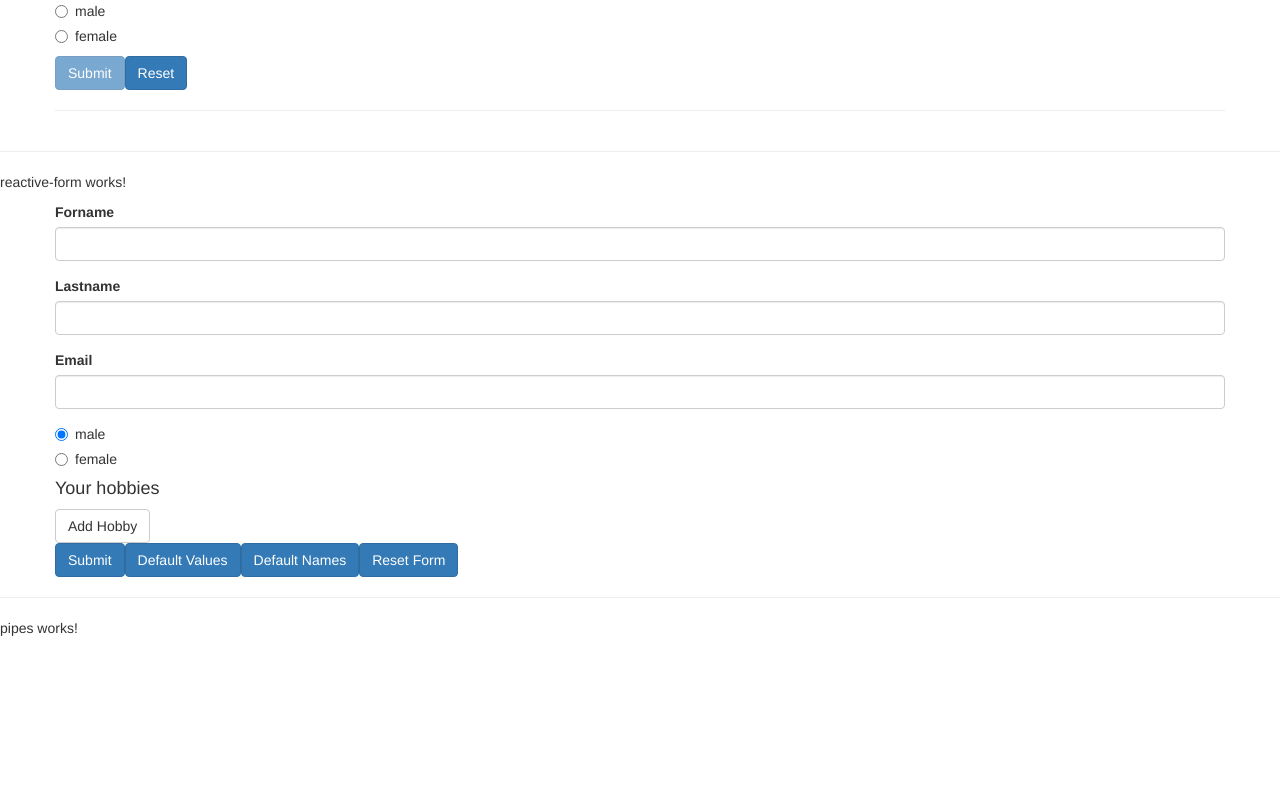
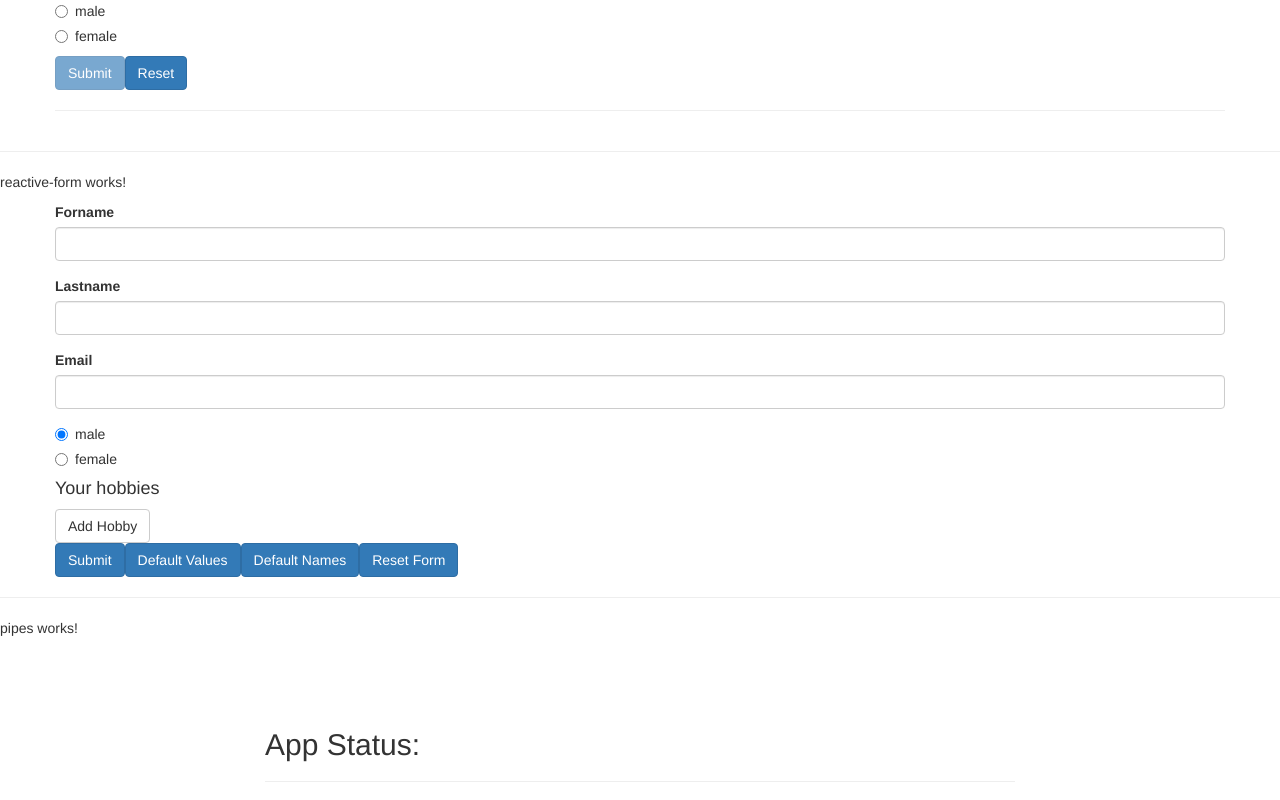
Before and after one commit to slimouGit/angular-sandbox, an Angular app in the folder sandbox/: page / in a window 1280 px wide. Shown: the part 1522-2322 px from the top of the page. Before the commit the page ends 2170 px from the top, so only its background shows below. Built offline with nearby package versions, Linux system fonts and the light colour scheme.

Commit message:
some example values

```diff
--- a/sandbox/src/app/pipes/pipes.component.html
+++ b/sandbox/src/app/pipes/pipes.component.html
@@ -1 +1,24 @@
 <p>pipes works!</p>
+
+<div class="container">
+    <div class="row">
+      <div class="col-xs-12 col-sm-10 col-md-8 col-sm-offset-1 col-md-offset-2">
+        <br>
+        <br><br>
+        <h2>App Status:</h2>
+        <hr>
+        <ul class="list-group">
+          <li *ngFor="let server of servers"
+            class="list-group-item">
+            <span
+              class="badge">
+              {{ server.status }}
+            </span>
+            <strong>{{ server.name}}</strong> |
+            {{ server.instanceType}} |
+            {{ server.started}}
+          </li>
+        </ul>
+      </div>
+    </div>
+  </div>
```
